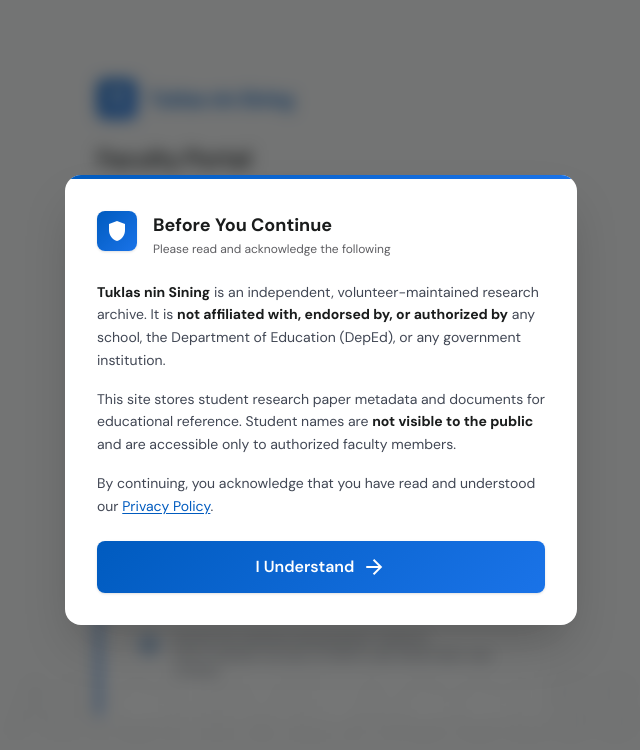
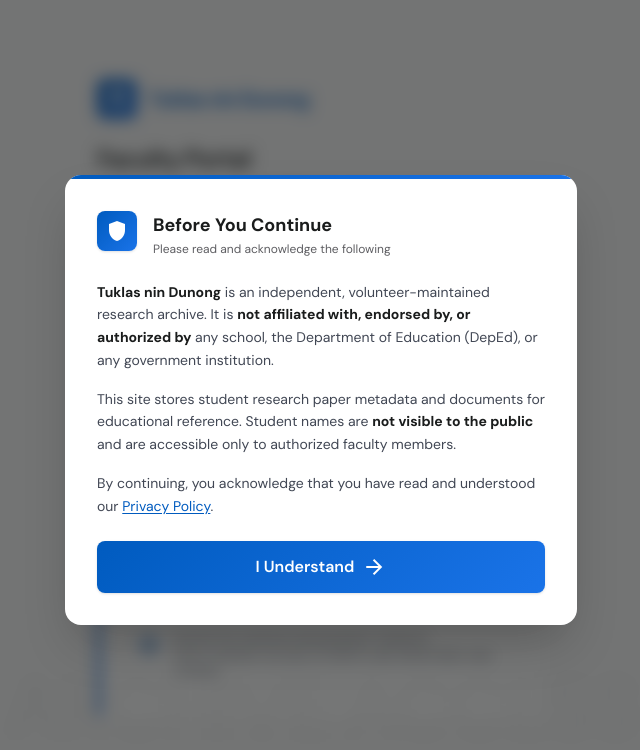
Before and after one commit to KMercad0/tuklasnindunong, a React (Vite) app: page /signin in a window 1280 px wide. Shown: the top 750 px of the page, without its empty margins (319-959 px from the left). Built offline with nearby package versions, Linux system fonts and the light colour scheme; no server answers.

Commit message:
Chore: Replaced project title

```diff
--- a/index.html
+++ b/index.html
@@ -6,7 +6,7 @@
     <meta name="viewport" content="width=device-width, initial-scale=1.0" />
     <link href="https://fonts.googleapis.com/css2?family=DM+Sans:ital,wght@0,300;0,400;0,500;0,600;0,700;0,800;1,400&display=swap" rel="stylesheet" />
     <link href="https://fonts.googleapis.com/css2?family=Material+Symbols+Outlined:wght,FILL@100..700,0..1&display=swap" rel="stylesheet" />
-    <title>Tuklas nin Sining — Research Archive</title>
+    <title>Tuklas nin Dunong — Research Archive</title>
   </head>
   <body>
     <div id="root"></div>
--- a/src/components/layout/ConsentBanner.tsx
+++ b/src/components/layout/ConsentBanner.tsx
@@ -49,7 +49,7 @@
           {/* Body */}
           <div className="space-y-4 text-sm text-on-surface-variant leading-relaxed">
             <p>
-              <strong className="text-on-surface">Tuklas nin Sining</strong> is
+              <strong className="text-on-surface">Tuklas nin Dunong</strong> is
               an independent, volunteer-maintained research archive. It is{' '}
               <strong className="text-on-surface">
                 not affiliated with, endorsed by, or authorized by
--- a/src/components/layout/Footer.tsx
+++ b/src/components/layout/Footer.tsx
@@ -4,10 +4,10 @@
       <div className="flex flex-col md:flex-row justify-between items-center w-full px-4 md:px-8 py-8 md:py-12 max-w-7xl mx-auto gap-4">
         <div className="flex flex-col gap-1 text-center md:text-left">
           <span className="text-lg font-semibold text-on-surface">
-            Tuklas nin Sining
+            Tuklas nin Dunong
           </span>
           <p className="text-xs text-secondary uppercase tracking-wider">
-            &copy; {new Date().getFullYear()} Tuklas nin Sining. All Rights
+            &copy; {new Date().getFullYear()} Tuklas nin Dunong. All Rights
             Reserved.
           </p>
         </div>
@@ -31,7 +31,7 @@
       {/* Disclaimer + Credit */}
       <div className="border-t border-outline-variant/10 px-4 md:px-8 py-4 max-w-7xl mx-auto space-y-2">
         <p className="text-[10px] text-outline text-center leading-relaxed">
-          Tuklas nin Sining is an independent, volunteer-maintained academic
+          Tuklas nin Dunong is an independent, volunteer-maintained academic
           archive. It is not affiliated with, endorsed by, or authorized by any
           school, the Department of Education (DepEd), or any government
           institution.
--- a/src/components/layout/Navbar.tsx
+++ b/src/components/layout/Navbar.tsx
@@ -24,7 +24,7 @@
           to="/"
           className="text-xl font-bold tracking-tighter text-primary"
         >
-          Tuklas nin Sining
+          Tuklas nin Dunong
         </Link>
 
         {/* Desktop nav */}
--- a/src/pages/PaperPage.tsx
+++ b/src/pages/PaperPage.tsx
@@ -203,7 +203,7 @@
                 </div>
                 <div>
                   <p className="text-sm font-bold text-on-surface">
-                    Tuklas nin Sining
+                    Tuklas nin Dunong
                   </p>
                   <p className="text-xs text-on-surface-variant">
                     Research Archive
--- a/src/pages/PrivacyPage.tsx
+++ b/src/pages/PrivacyPage.tsx
@@ -12,7 +12,7 @@
         {/* 1 */}
         <Section title="1. Who We Are">
           <p>
-            Tuklas nin Sining is an independent, volunteer-maintained digital
+            Tuklas nin Dunong is an independent, volunteer-maintained digital
             archive of student research papers. It is operated by{' '}
             <strong className="text-on-surface">KMercad0</strong> as a personal
             goodwill project and is{' '}
--- a/src/pages/SignInPage.tsx
+++ b/src/pages/SignInPage.tsx
@@ -41,7 +41,7 @@
               </span>
             </div>
             <h1 className="text-xl font-bold tracking-tighter text-primary">
-              Tuklas nin Sining
+              Tuklas nin Dunong
             </h1>
           </div>
           <h2 className="text-2xl font-bold tracking-tight text-on-surface">
```
Also changed, not shown: 1 other file (tests, documents, lock files or other folders).
